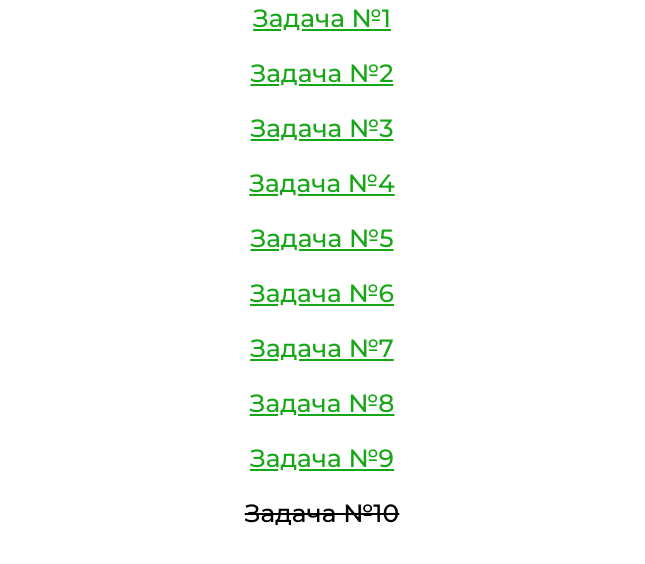
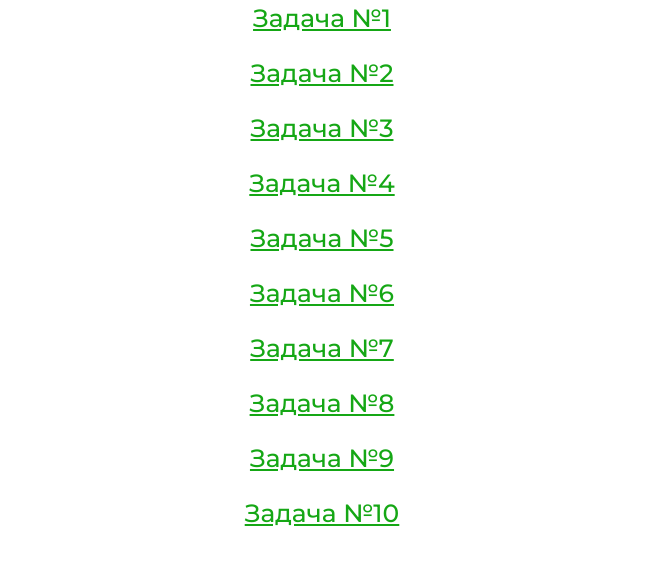
Before and after one commit to NastinNN/JS_Arrays, a plain HTML site: page index.html in a window 1280 px wide. Shown: the part 82-646 px from the top of the page, without its empty margins (318-963 px from the left). Drawn offline with Linux system fonts and the light colour scheme.

Commit message:
Решена задача 10

```diff
--- a/index.html
+++ b/index.html
@@ -21,7 +21,7 @@
             <p><a class="done" href="./task7.html">Задача №7</a></p>
             <p><a class="done" href="./task8.html">Задача №8</a></p>
             <p><a class="done" href="./task9.html">Задача №9</a></p>
-            <p><a class="undone" href="...">Задача №10</a></p>
+            <p><a class="done" href="./task10.html">Задача №10</a></p>
       </div>
 </body>
 </html>
```
